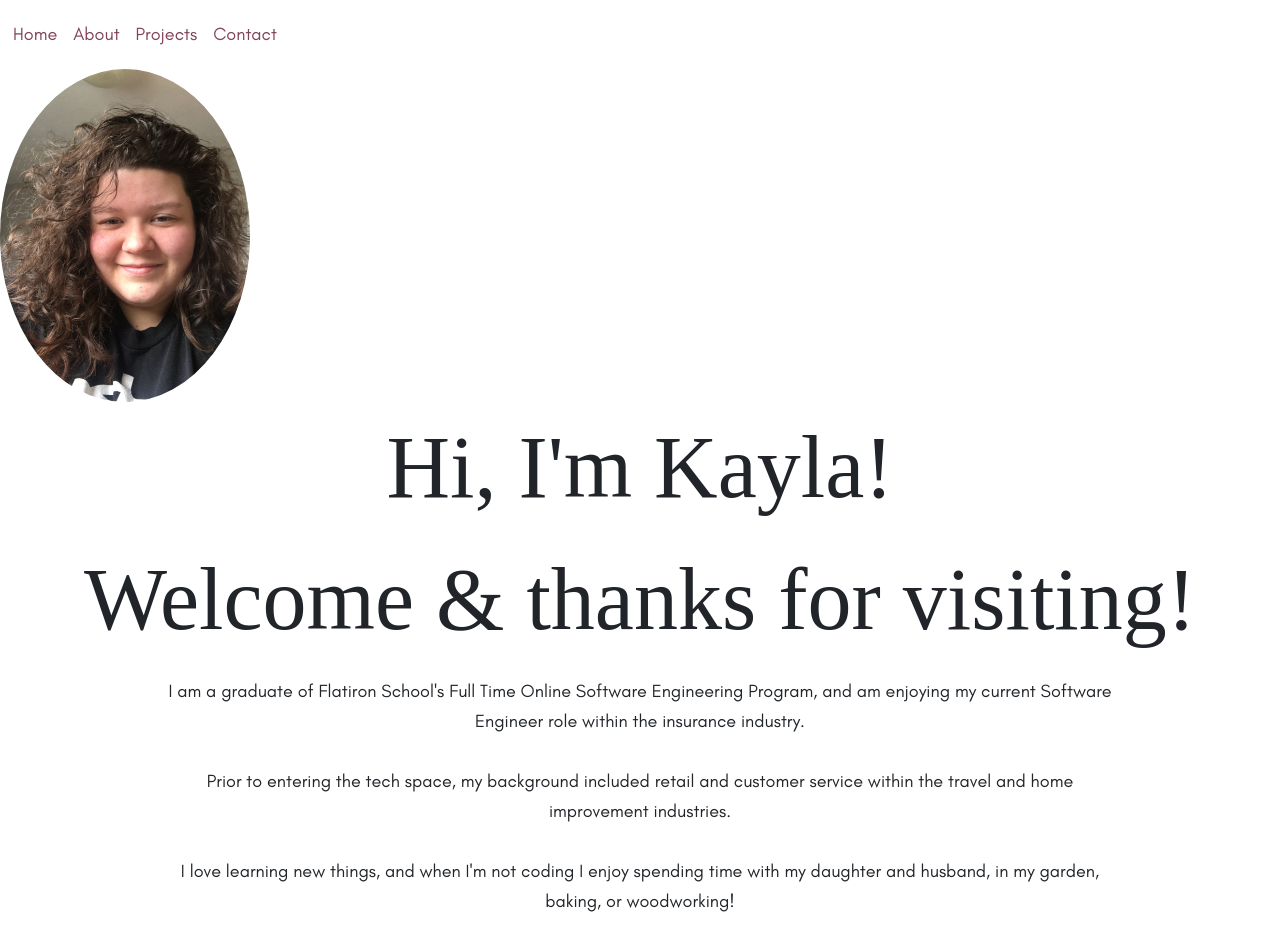
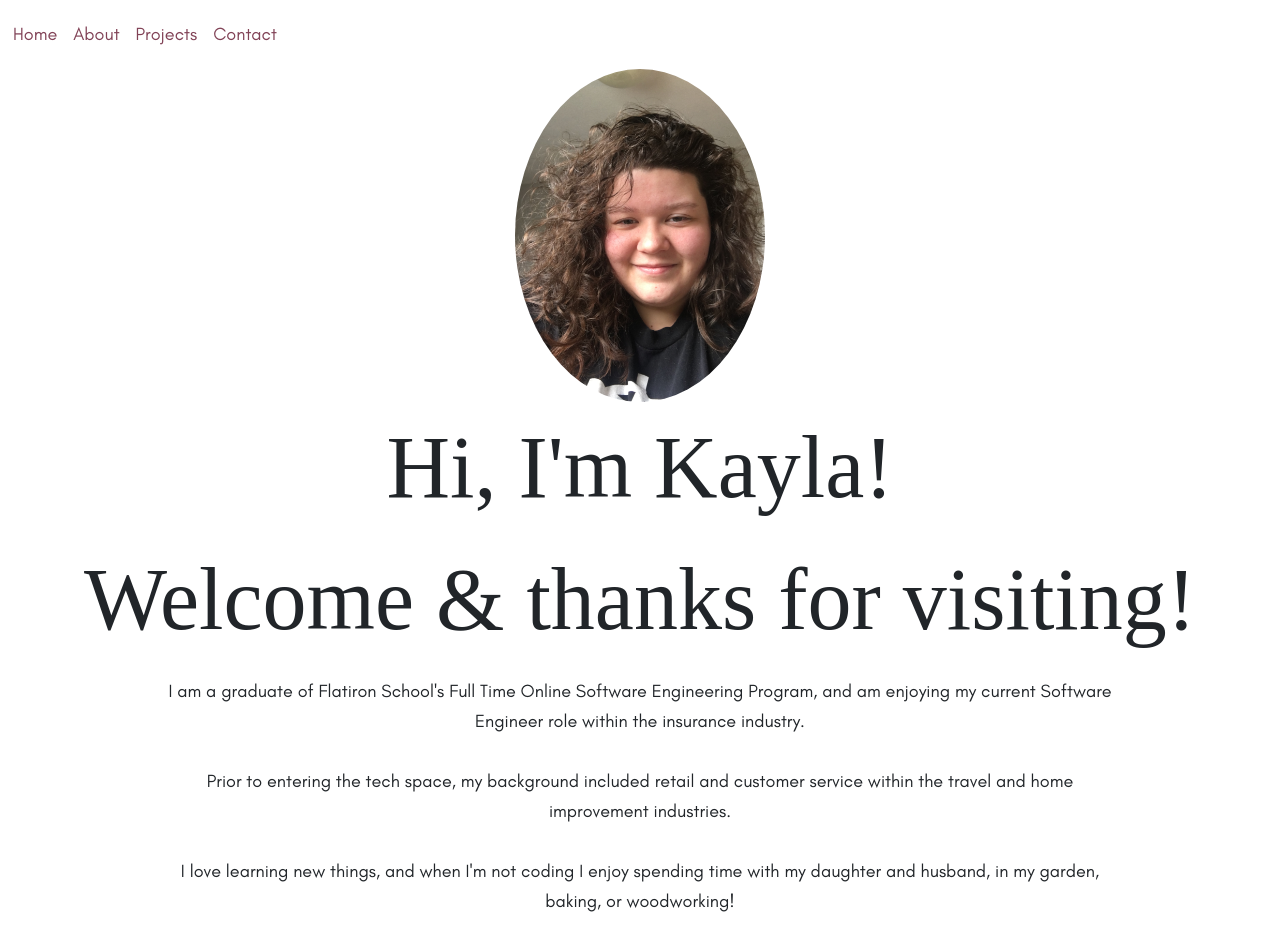
Before and after one commit to HeartyRhombus/HeartyRhombus.github.io, a Next.js app: page / in a window 1280 px wide. Built offline with nearby package versions, Linux system fonts and the light colour scheme.

Commit message:
add missing width attribute to icons and add justify attributes to center

```diff
--- a/src/app/globals.css
+++ b/src/app/globals.css
@@ -56,6 +56,7 @@ a.nav-link {
 #profile_pic {
   width: 250px;
   height: auto;
+  justify-self: center;
   position: relative;
   border-radius: 50%;
 }
@@ -131,6 +132,7 @@ iframe {
 
 .contact-icon {
   height: 80px;
+  width: auto;
   margin: 10px;
   opacity: 0.8;
 }
@@ -143,6 +145,8 @@ iframe {
 
 #tech_logos {
   width: 75%;
+  height: auto;
   margin-left: 12.5%;
   margin-right: 12.5%;
+  justify-content: "space-around";
 }
```
